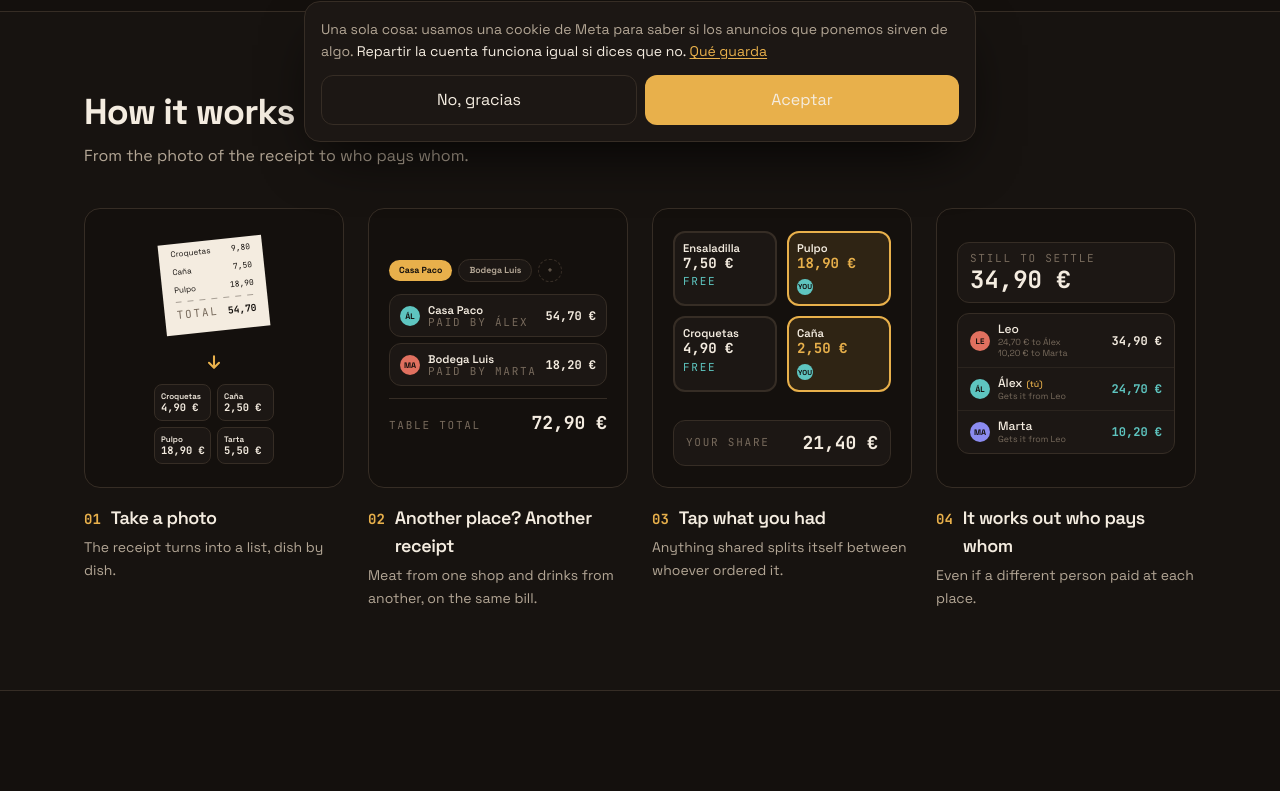
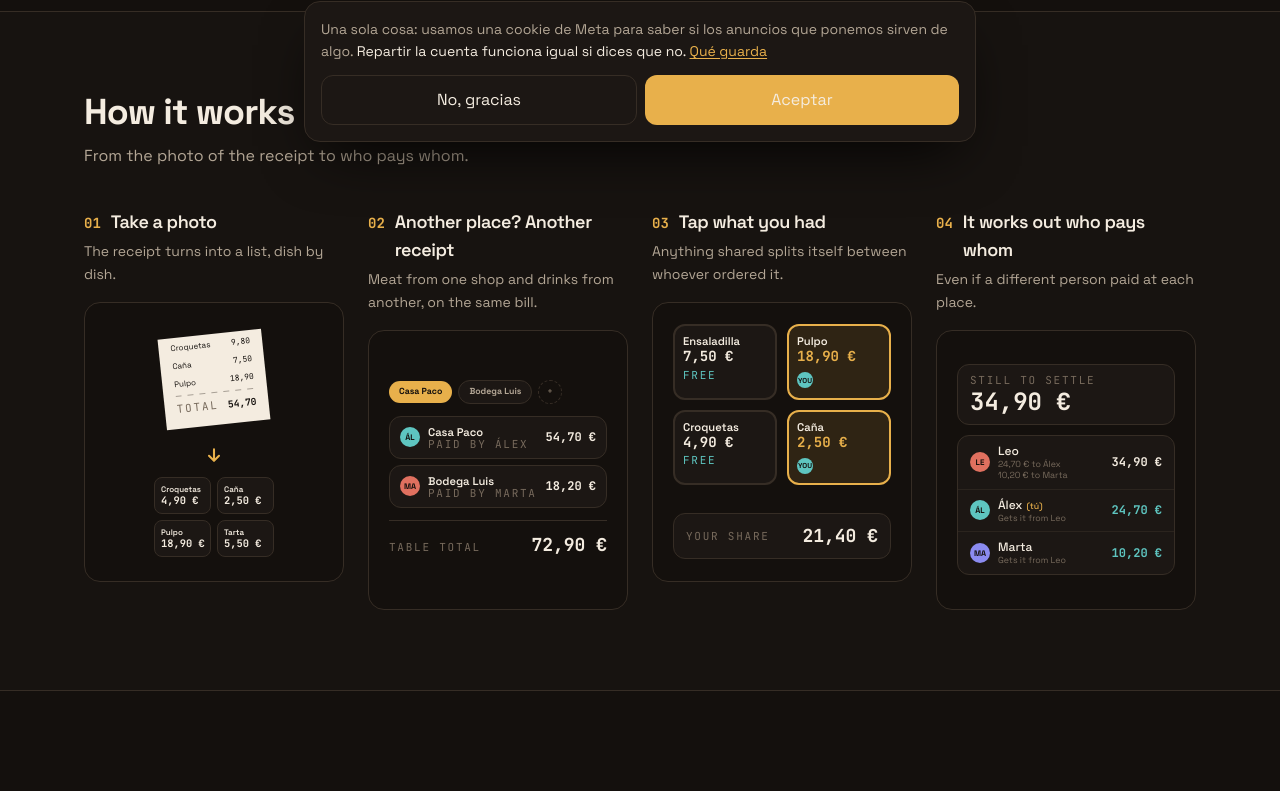
Before and after one commit to Alelozanoo/DiviFriends, a Next.js app: page /en in a window 1280 px wide. Shown: the part 642-1433 px from the top of the page. Built offline with nearby package versions, Linux system fonts and the light colour scheme; no server answers.

Commit message:
fix: visual ordering of text and images in How It Works

```diff
--- a/components/ComoFuncionaSheet.tsx
+++ b/components/ComoFuncionaSheet.tsx
@@ -52,13 +52,17 @@ export default function ComoFuncionaSheet() {
 
           <ol className="mt-4 space-y-6">
             {PASOS(t).map(({ n, title, foot, Pieza }) => (
-              <li key={n}>
-                <Pieza />
-                <p className="mt-3 flex items-baseline gap-2.5">
-                  <span className="tnum text-sm font-bold text-amber">{n}</span>
-                  <span className="text-lg font-semibold tracking-tight">{title}</span>
-                </p>
-                <p className="mt-1 text-sm leading-relaxed text-ink-soft">{foot}</p>
+              <li key={n} className="flex flex-col">
+                <div>
+                  <p className="flex items-baseline gap-2.5">
+                    <span className="tnum text-sm font-bold text-amber">{n}</span>
+                    <span className="text-lg font-semibold tracking-tight">{title}</span>
+                  </p>
+                  <p className="mt-1 text-sm leading-relaxed text-ink-soft">{foot}</p>
+                </div>
+                <div className="mt-4 flex-1">
+                  <Pieza />
+                </div>
               </li>
             ))}
           </ol>
--- a/components/Landing.tsx
+++ b/components/Landing.tsx
@@ -128,13 +128,17 @@ function Cuerpo() {
               carrusel ni scroll lateral: se leen de arriba abajo, en orden. */}
           <ol className="mt-10 grid gap-8 sm:grid-cols-2 sm:gap-6 lg:grid-cols-4">
             {PASOS(t).map(({ n, title, foot, Pieza }) => (
-              <li key={n}>
-                <Pieza />
-                <p className="mt-4 flex items-baseline gap-2.5">
-                  <span className="tnum text-sm font-bold text-amber">{n}</span>
-                  <span className="text-lg font-semibold tracking-tight">{title}</span>
-                </p>
-                <p className="mt-1 text-sm leading-relaxed text-ink-soft">{foot}</p>
+              <li key={n} className="flex flex-col">
+                <div>
+                  <p className="flex items-baseline gap-2.5">
+                    <span className="tnum text-sm font-bold text-amber">{n}</span>
+                    <span className="text-lg font-semibold tracking-tight">{title}</span>
+                  </p>
+                  <p className="mt-1 text-sm leading-relaxed text-ink-soft">{foot}</p>
+                </div>
+                <div className="mt-4 flex-1">
+                  <Pieza />
+                </div>
               </li>
             ))}
           </ol>
```
